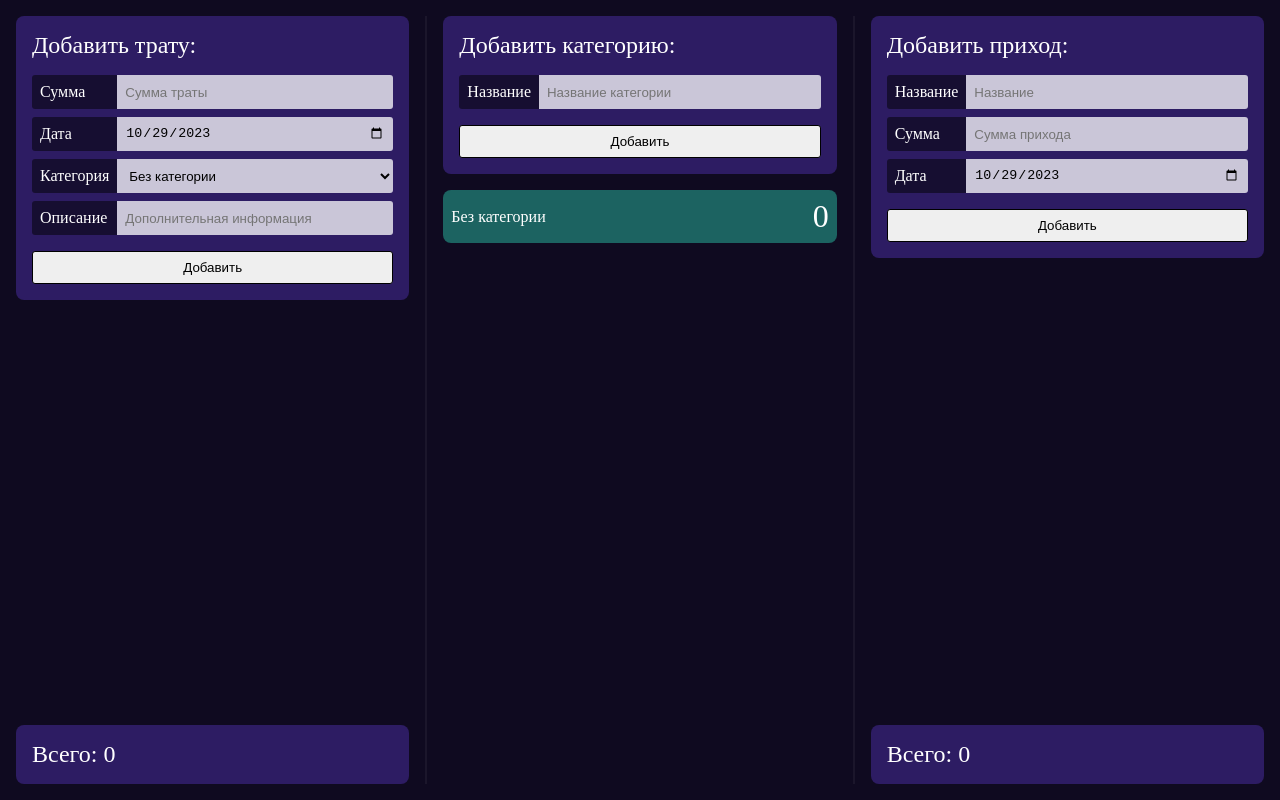
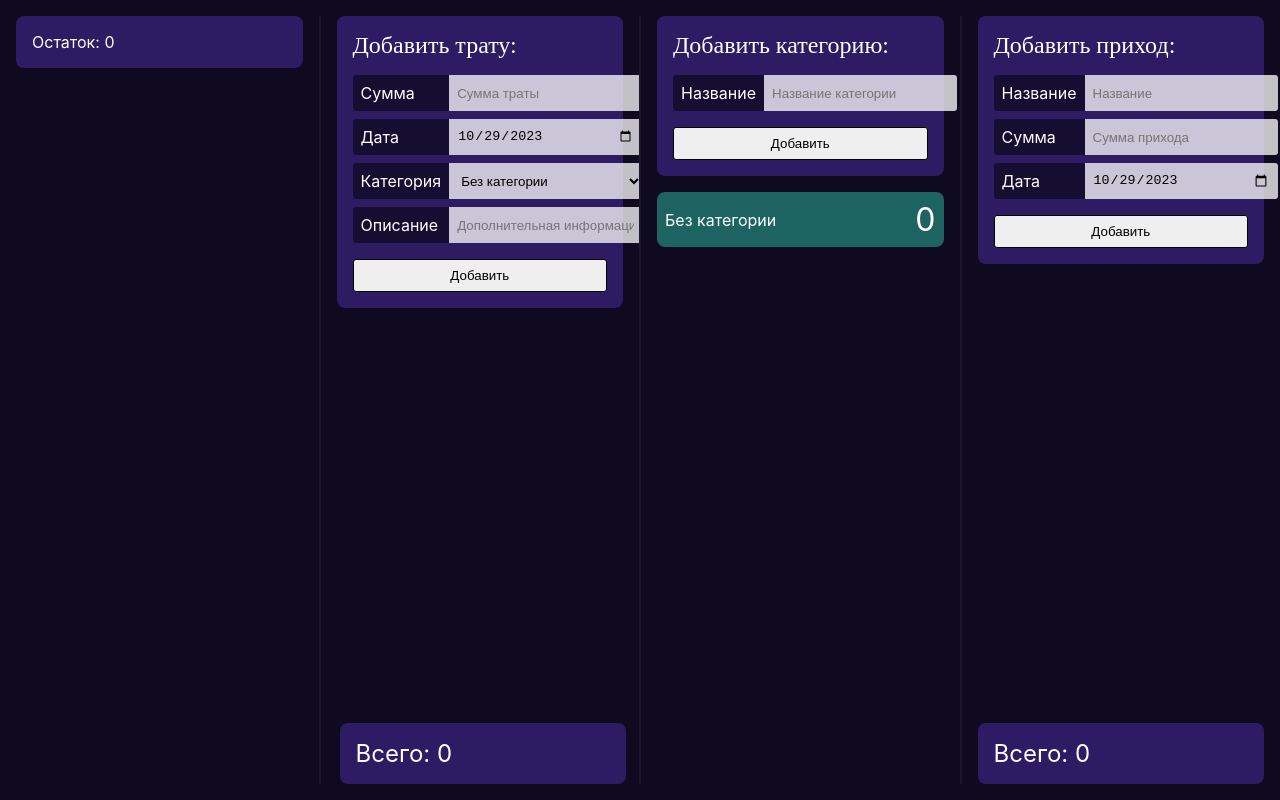
Before and after one commit to yoeaoh/spendings-nuxt, a Nuxt app: page / in a window 1280 px wide. Built offline with nearby package versions, Linux system fonts and the light colour scheme.

Commit message:
started creating state management system

```diff
--- a/app.vue
+++ b/app.vue
@@ -1,3 +1,61 @@
 <template>
-    <SpendingsApp />
+    <NuxtPage />
 </template>
+
+<script lang="ts" setup>
+import { ICategory } from './interfaces/category.interface';
+import { IIncome } from './interfaces/income.interface';
+import { ISpending, ISpendingDto } from './interfaces/spending.interface';
+
+const spendings: ISpending[] = reactive([]);
+const categories: ICategory[] = reactive([
+    { id: '__0', name: 'Без категории', sum: 0 },
+]);
+const incomes: IIncome[] = reactive([]);
+
+const updateSpendings = (spendingDto: ISpendingDto): void => {
+    const category = categories.find(
+        (c: ICategory) => c.id === spendingDto.categoryId,
+    );
+
+    if (!category) return;
+
+    category.sum = category.sum + spendingDto.sum;
+
+    spendings.push({
+        id: spendingDto.id,
+        sum: spendingDto.sum,
+        date: spendingDto.date,
+        category: category,
+        description: spendingDto.description,
+    });
+};
+
+const updateCategories = (category: ICategory) => {
+    categories.push(category);
+};
+
+const updateIncomes = (income: IIncome) => {
+    incomes.push(income);
+};
+
+const totalIncome = computed(() =>
+    incomes.reduce(
+        (sum: number, currentIncome: IIncome) => currentIncome.sum + sum,
+        0,
+    ),
+);
+
+const totalSpendings = computed(() =>
+    spendings.reduce(
+        (sum: number, currentSpending: ISpending) => currentSpending.sum + sum,
+        0,
+    ),
+);
+
+provide('totalIncome', totalIncome);
+provide('totalSpendings', totalSpendings);
+provide('spendings', { spendings, updateSpendings });
+provide('categories', { categories, updateCategories });
+provide('incomes', { incomes, updateIncomes });
+</script>
--- a/assets/scss/global.scss
+++ b/assets/scss/global.scss
@@ -6,7 +6,7 @@
 
 html {
     font-size: 16px;
-    font-family: 'Raleway';
+    font-family: 'Inter';
     color: white;
 }
 
--- /dev/null
+++ b/components/total/TotalCard.vue
@@ -0,0 +1,18 @@
+<template>
+    <div class="total-card">Остаток: {{ totalIncome - totalSpendings }}</div>
+</template>
+
+<script lang="ts" setup>
+defineProps<{
+    totalIncome: number;
+    totalSpendings: number;
+}>();
+</script>
+
+<style lang="scss" scoped>
+.total-card {
+    padding: 1rem;
+    border-radius: 0.5rem;
+    background-color: #2d1c63;
+}
+</style>
--- a/nuxt.config.ts
+++ b/nuxt.config.ts
@@ -14,6 +14,7 @@ export default defineNuxtConfig({
                     Roboto: true,
                     Oswald: [300, 400, 500],
                     Raleway: [300, 400, 500, 600, 700, 800],
+                    Inter: [300, 400, 500, 600, 700, 800],
                 },
             },
         ],
--- a/components/SpendingsApp.vue
+++ b/pages/index.vue
@@ -3,57 +3,44 @@ import { ISpending, ISpendingDto } from '~/interfaces/spending.interface';
 import { ICategory } from '~/interfaces/category.interface';
 import { IIncome } from '~/interfaces/income.interface';
 
-const spendings: ISpending[] = reactive([]);
-const categories: ICategory[] = reactive([
-    { id: 'qWe123$', name: 'Без категории', sum: 0 },
-]);
-const incomes: IIncome[] = reactive([]);
+const { spendings, updateSpendings } = inject<{
+    spendings: ISpending[];
+    updateSpendings: () => void;
+}>('spendings', { spendings: [], updateSpendings: () => {} });
 
-const addSpending = (spendingDto: ISpendingDto) => {
-    const category = categories.find(
-        (c: ICategory) => c.id === spendingDto.categoryId,
-    );
+const { categories, updateCategories } = inject<{
+    categories: ICategory[];
+    updateCategories: () => void;
+}>('categories', { categories: [], updateCategories: () => {} });
 
-    if (!category) return;
+const { incomes, updateIncomes } = inject<{
+    incomes: IIncome[];
+    updateIncomes: () => void;
+}>('incomes', { incomes: [], updateIncomes: () => {} });
 
-    category.sum = category.sum + spendingDto.sum;
-
-    spendings.push({
-        id: spendingDto.id,
-        sum: spendingDto.sum,
-        date: spendingDto.date,
-        category: category,
-        description: spendingDto.description,
-    });
-};
-
-const addCategory = (category: ICategory) => {
-    categories.push(category);
-};
-
-const addIncome = (income: IIncome) => {
-    incomes.push(income);
-};
-
-const totalIncome = computed(() =>
-    incomes.reduce((sum, currentIncome) => currentIncome.sum + sum, 0),
-);
-
-const totalSpendings = computed(() =>
-    spendings.reduce((sum, currentSpending) => currentSpending.sum + sum, 0),
-);
+const totalIncome = inject<number>('totalIncome', 0);
+const totalSpendings = inject<number>('totalSpendings', 0);
 </script>
 
 <template>
     <div class="layout">
+        <div class="column total">
+            <TotalCard
+                :totalIncome="totalIncome"
+                :totalSpendings="totalSpendings"
+            />
+        </div>
+
+        <div class="divider"></div>
+
         <div class="column spendings">
             <SpendingsForm
-                @addSpending="addSpending"
+                @addSpending="updateSpendings"
                 :categories="categories"
             />
 
             <div class="column__list">
-                <SpendingsItem
+                <SpendingsCard
                     v-for="spending in spendings"
                     :key="spending.id"
                     :spending="spending"
@@ -67,12 +54,12 @@ const totalSpendings = computed(() =>
 
         <div class="column categories">
             <CategoriesForm
-                @addCategory="addCategory"
+                @addCategory="updateCategories"
                 :categories="categories"
             />
 
             <div class="column__list">
-                <CategoriesItem
+                <CategoriesCard
                     v-for="category in categories"
                     :key="category.id"
                     :category="category"
@@ -83,10 +70,10 @@ const totalSpendings = computed(() =>
         <div class="divider"></div>
 
         <div class="column incomes">
-            <IncomesForm @addIncome="addIncome" />
+            <IncomesForm @addIncome="updateIncomes" />
 
             <div class="column__list">
-                <IncomesItem
+                <IncomesCard
                     v-for="income in incomes"
                     :key="income.id"
                     :income="income"
@@ -102,7 +89,7 @@ const totalSpendings = computed(() =>
 .layout {
     min-height: 100vh;
     display: grid;
-    grid-template-columns: 1fr 2px 1fr 2px 1fr;
+    grid-template-columns: 1fr 2px 1fr 2px 1fr 2px 1fr;
     grid-auto-flow: row;
 }
 
```
Also changed, not shown: components/categories/CategoriesCard.vue (renamed from components/categories/CategoriesItem.vue), components/incomes/IncomesCard.vue (renamed from components/incomes/IncomesItem.vue), components/spendings/SpendingsCard.vue (renamed from components/spendings/SpendingsItem.vue).
